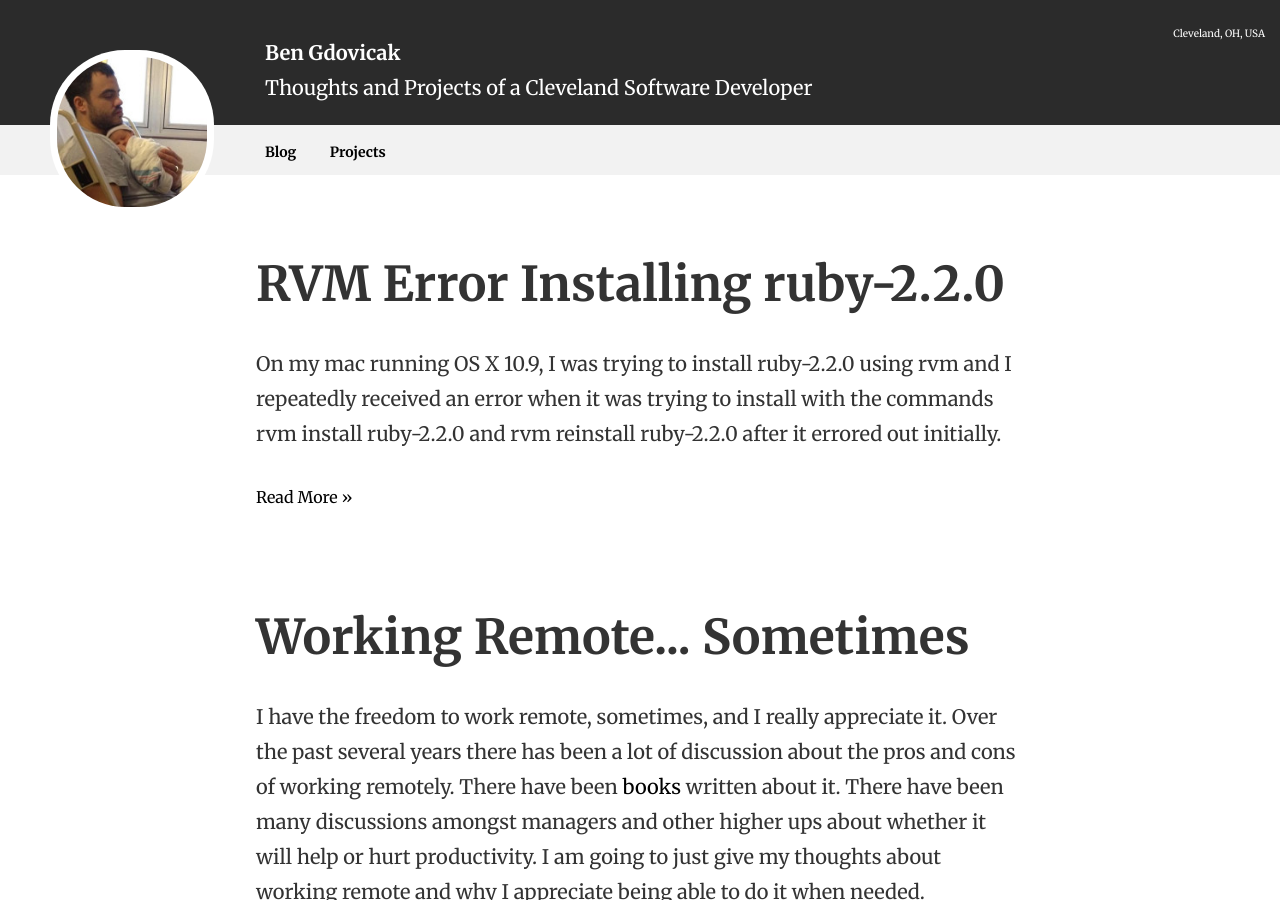
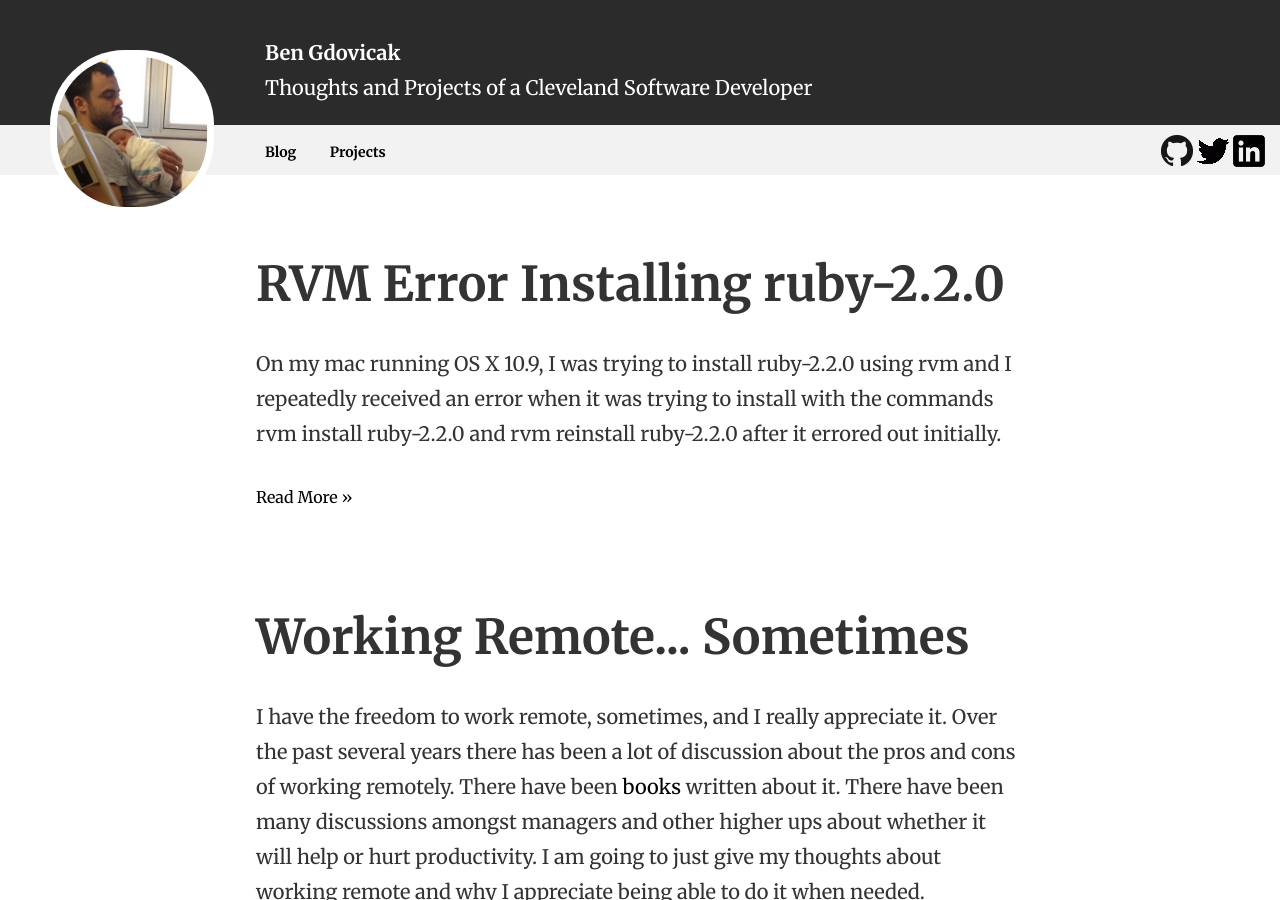
Before and after one commit to gdovicak/gdovicak.github.io, a Jekyll site: the page built from index.html, in a window 1280 px wide and 900 px high. Built offline with Jekyll 4.4.1, drawn with Linux system fonts in a browser that asks for light colours; Markdown is read by kramdown in place of the engine named in the settings; the list of posts is cut into pages by our own code.

Commit message:
Added icons for social profiles

```diff
--- a/_includes/_header.html
+++ b/_includes/_header.html
@@ -6,9 +6,18 @@
     </div>
     <div class="right">
       <div class="location">
-        Cleveland, OH, USA
+
       </div>
-      <div>
+      <div style="margin-top:110px;" >
+        <a href="http://github.com/gdovicak">
+          <img src="/assets/images/GitHub-Mark-32px.png" />
+        </a>
+        <a href="http://twitter.com/gdovicak">
+          <img src="/assets/images/twitter-32.gif" />
+        </a>
+        <a href="https://www.linkedin.com/in/bengdovicak">
+          <img src="/assets/images/linkedin-32.png" />
+        </a>
       </div>
     </div>
   </div>
```
Also changed, not shown: assets/images/GitHub-Mark-32px.png (added), assets/images/GitHub-Mark-64px.png (added), assets/images/linkedin-3-xxl.png (added), assets/images/linkedin-32.png (added), assets/images/twitter-32.gif (added), assets/images/twitter-512.gif (added).
